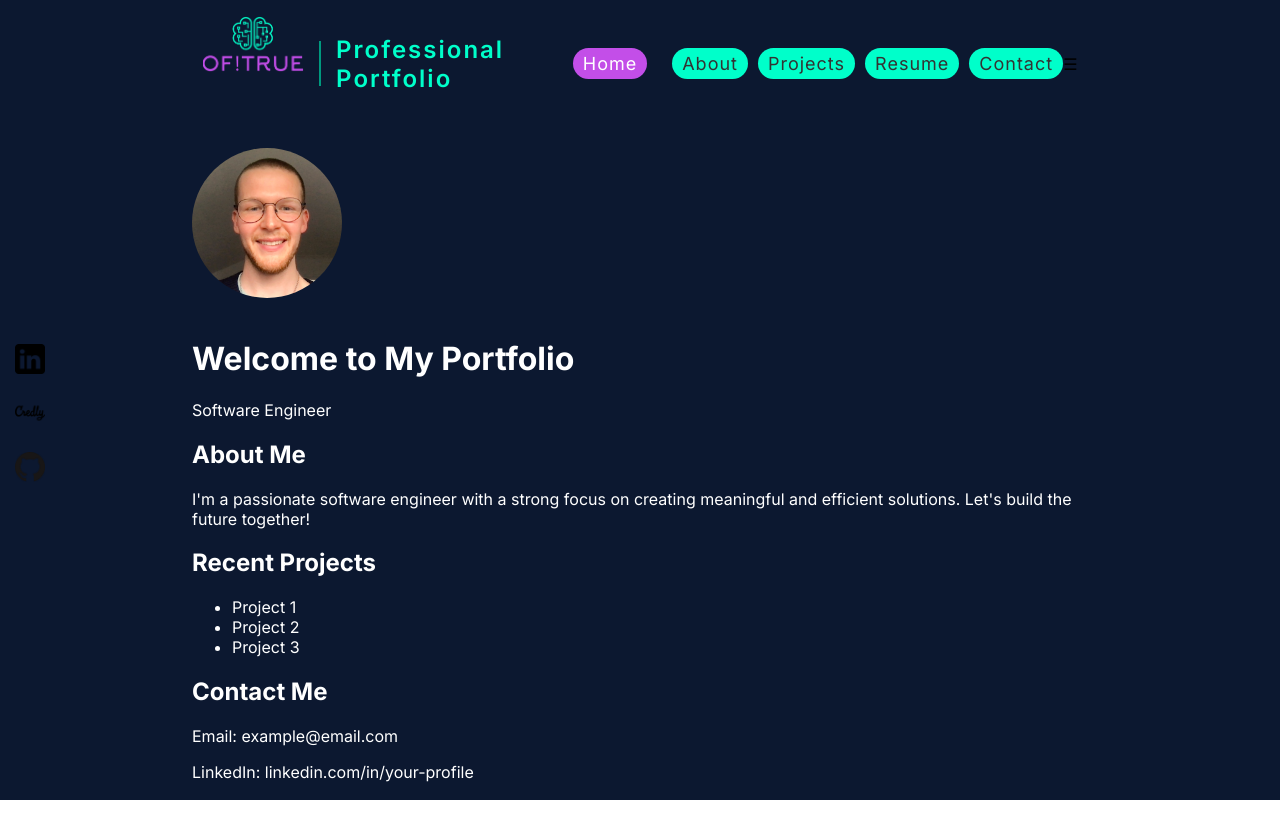
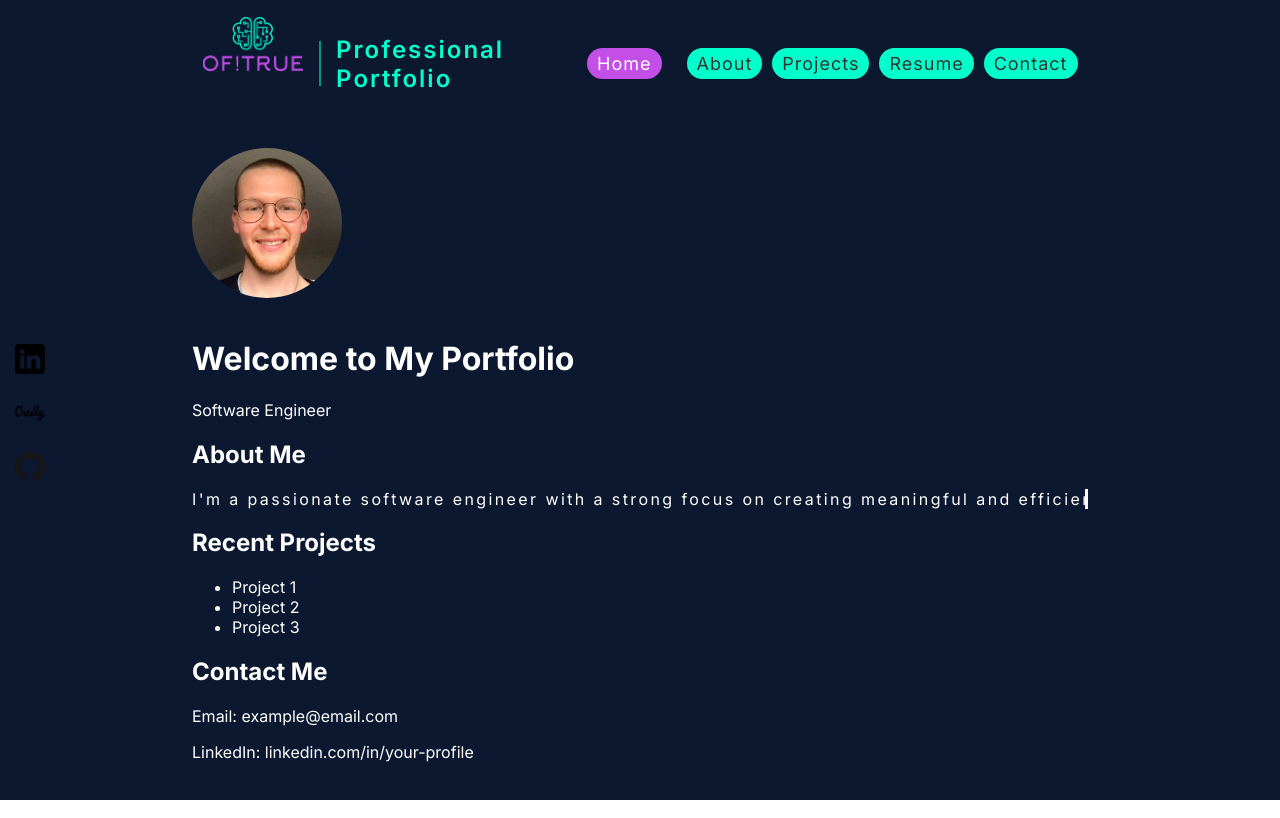
Before and after one commit to OfFalse/professional-portfolio, a Next.js app: page / in a window 1280 px wide. Built offline with nearby package versions, Linux system fonts and the light colour scheme.

Commit message:
typewriter exploration

```diff
--- a/app/page.tsx
+++ b/app/page.tsx
@@ -1,3 +1,5 @@
+'use client'
+
 import React from "react";
 import "../styles/pages/Home.css";
 
@@ -15,7 +17,7 @@ export default function Home() {
 
         <section className="about-me">
           <h2>About Me</h2>
-          <p>
+          <p className="typing-text anim-typewriter">
             I'm a passionate software engineer with a strong focus on creating
             meaningful and efficient solutions. Let's build the future together!
           </p>
--- a/components/Navbar.tsx
+++ b/components/Navbar.tsx
@@ -18,8 +18,6 @@ const navOptions: MenuItem[] = [
   {name: "Contact", route: "contact"}
 ]
 
-
-
 const Navbar = () => {
   const [selectedNavItem, setSelectedNavItem] = useState("Home");
 
@@ -38,6 +36,9 @@ const Navbar = () => {
     router.push(`/${item.route}`);
     setSelectedNavItem(item.name);
   };
+
+
+
 
   const handleLogoClick = () => {
     setSelectedNavItem('Home');
--- a/styles/components/Navbar.css
+++ b/styles/components/Navbar.css
@@ -86,8 +86,15 @@
   color: #fff;
 }
 
+.menu-icon {
+  display: none;
+  font-size: 48px;
+  cursor: pointer;
+  color: white;
+}
 
-@media screen and (max-width: 768px) {
+
+@media screen and (max-width: 1200px) {
   .menu-icon {
     display: block;
   }
--- a/styles/pages/Home.css
+++ b/styles/pages/Home.css
@@ -31,3 +31,37 @@
 }
 
 /* Add any additional styling you need for the rest of the content */
+
+.typing-text {
+  overflow: hidden; /* Ensures the content is not revealed until the animation */
+  border-right: solid rgb(255, 255, 255); /* The typwriter cursor */
+  white-space: nowrap; /* Keeps the content on a single line */
+  margin: 0 auto; /* Gives that scrolling effect as the typing happens */
+  letter-spacing: .15em; /* Adjust as needed */
+
+}
+
+/* The typing effect */
+/* @keyframes typing {
+  from { width: 0 }
+  to { width: 100% }
+} */
+
+/* The typewriter cursor effect */
+/* @keyframes blink-caret {
+  from, to { border-color: transparent }
+  50% { border-color: orange; }
+} */
+
+/* .anim-typewriter{
+  animation: typewriter 4s steps(89) 1s 1 normal both,
+             blinkTextCursor 5000ms steps(89) infinite normal;
+}
+@keyframes typewriter{
+  from{width: 0;}
+  to{width: 100%;}
+}
+@keyframes blinkTextCursor{
+  from{border-right-color: rgba(255,255,255,.75);}
+  to{border-right-color: transparent;}
+} */
```
